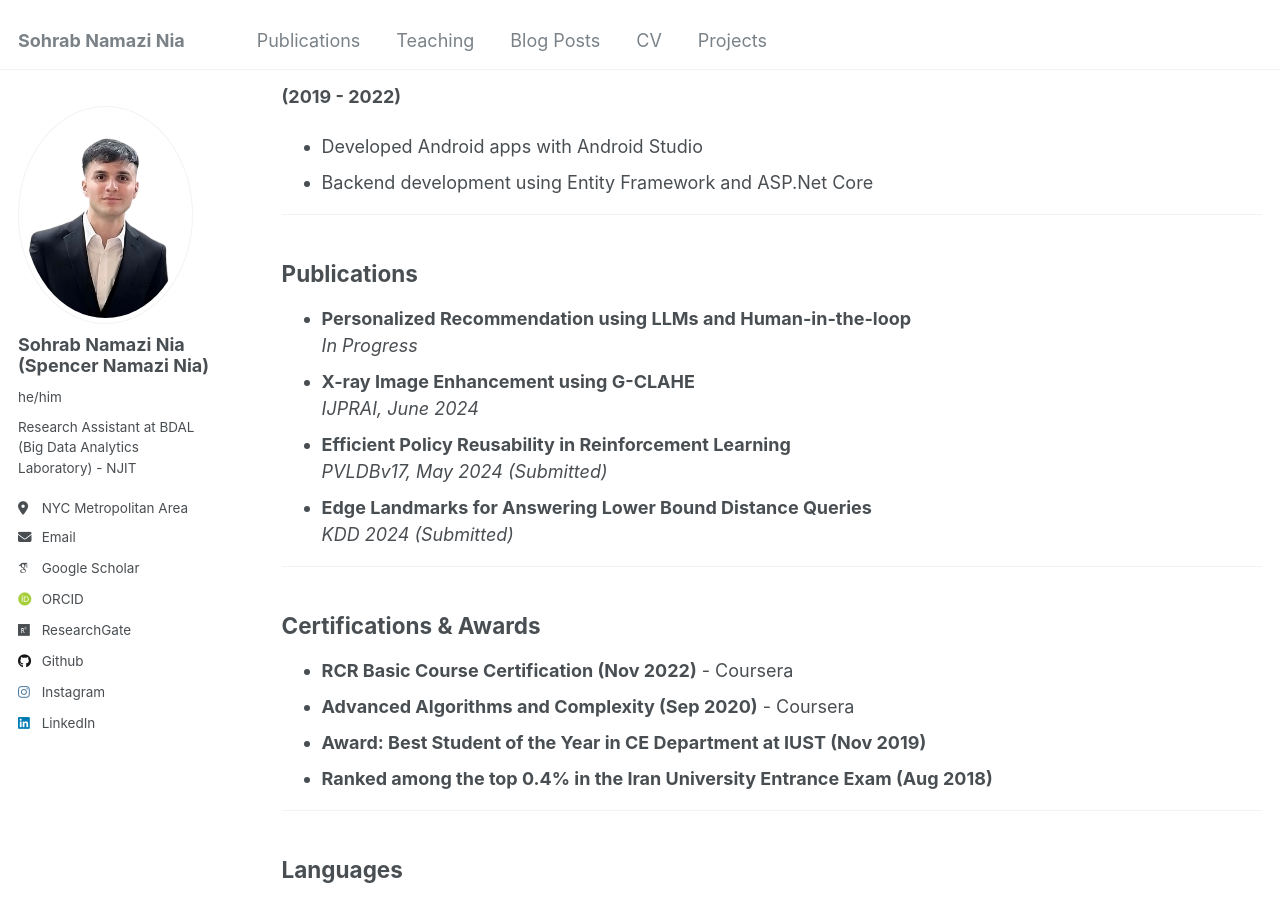
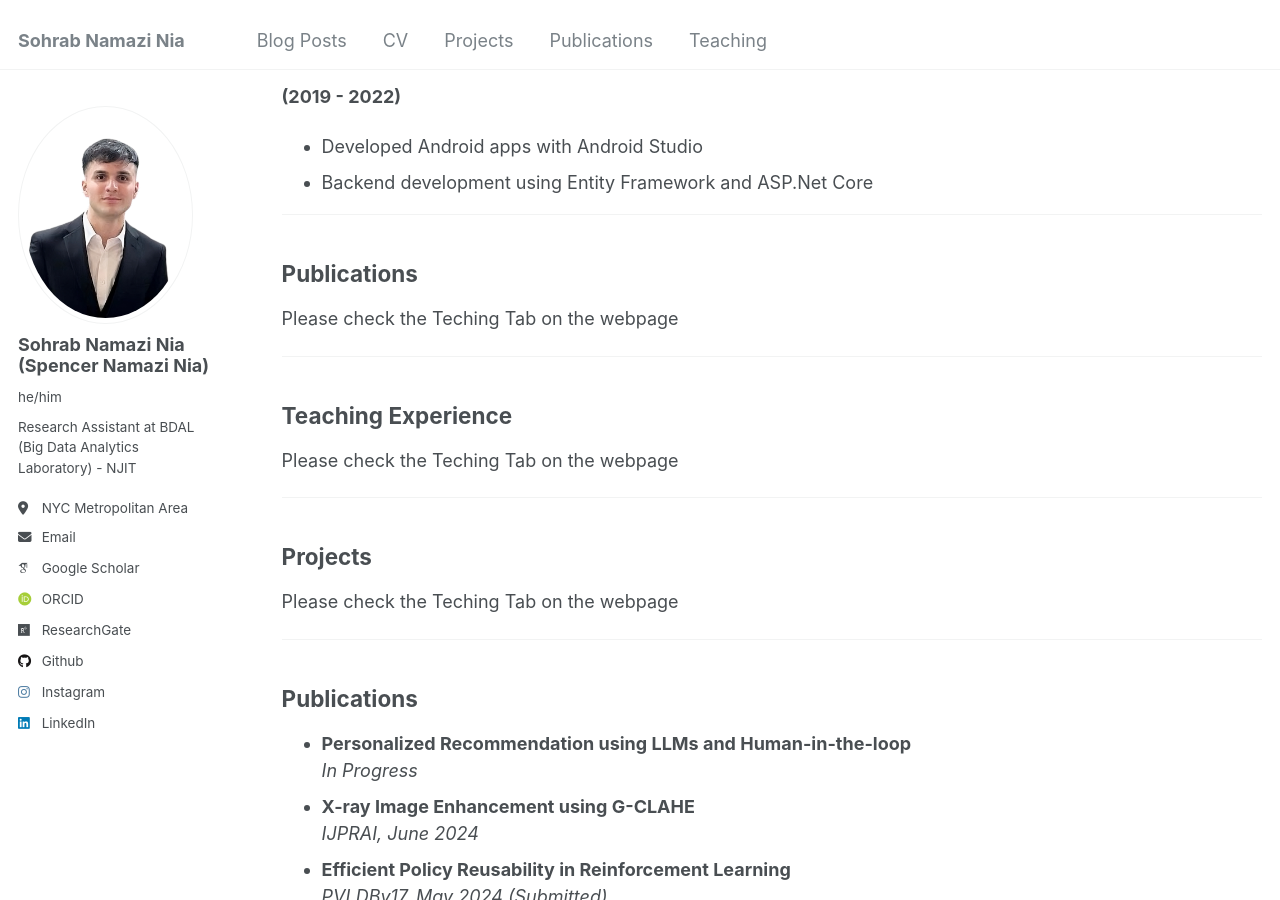
Before and after one commit to sohrabnamazinia/sohrabnamazinia.github.io, a Jekyll site: the page built from _pages/cv.md, in a window 1280 px wide and 900 px high, scrolled down 1899 px. Built offline with Jekyll 4.4.1, drawn with Linux system fonts in a browser that asks for light colours; some web fonts are replaced.

Commit message:
add publications.md

```diff
--- a/_pages/cv.md
+++ b/_pages/cv.md
@@ -73,6 +73,24 @@ redirect_from:
 
 ## Publications
 
+Please check the Teching Tab on the webpage
+
+---
+
+## Teaching Experience
+
+Please check the Teching Tab on the webpage
+
+---
+
+## Projects
+
+Please check the Teching Tab on the webpage
+
+---
+
+## Publications
+
 - **Personalized Recommendation using LLMs and Human-in-the-loop**
   *In Progress*
 - **X-ray Image Enhancement using G-CLAHE**
```
Also changed, not shown: _data/navigation.yml (+6 -6 lines), _pages/publications.md (added, +22 -0 lines).
